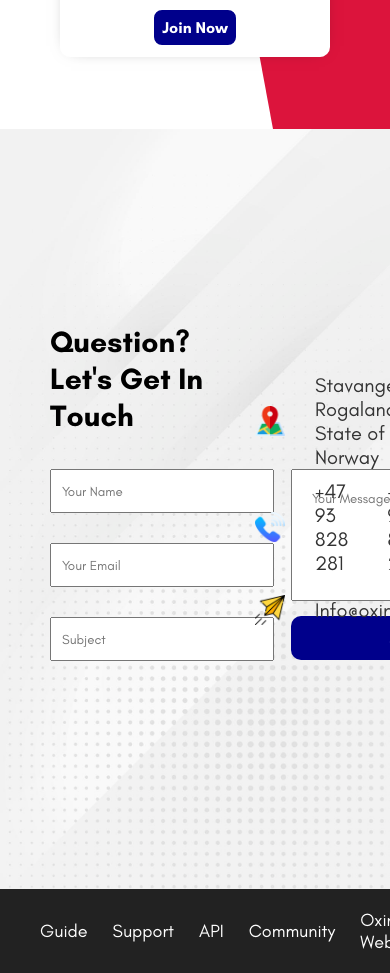
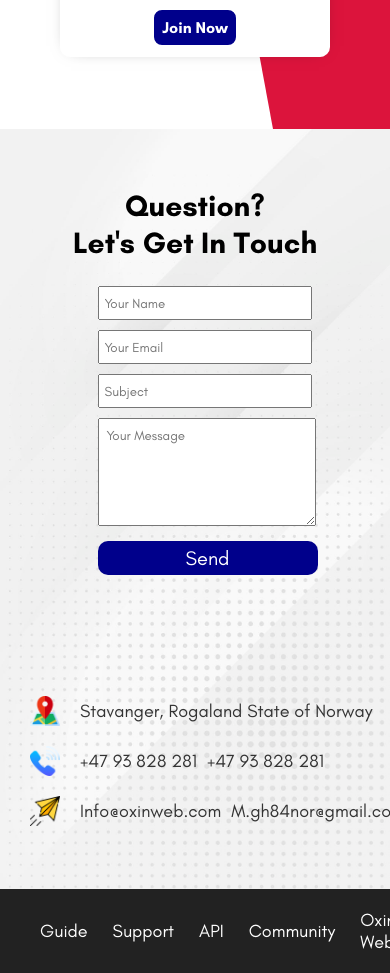
Before and after one commit to Mohammad-ghasempour/React-Website-Styled-Components, a React (Create React App) app: page / in a window 390 px wide. Shown: the part 3247-4220 px from the top of the page. Built offline with nearby package versions, Linux system fonts and the light colour scheme.

Commit message:
contact page has been responsived

```diff
--- a/src/components/Contact.jsx
+++ b/src/components/Contact.jsx
@@ -3,8 +3,7 @@ import styled from "styled-components";
 import LocationIcon from "../images/LocationIcon.png";
 import PhoneIcon from "../images/PhoneIcon.png";
 import PaperflyIcon from "../images/PaperFly.png";
-import BackgroundImage from "../images/background.jpg"
-
+import BackgroundImage from "../images/background.jpg";
 
 const Container = styled.div`
    height: 90%;
@@ -12,18 +11,37 @@ const Container = styled.div`
    background-size: cover;
    display: flex;
    align-items: center;
-`;
+   @media only screen and (max-width: 430px) {
+      flex-direction: column;
+      justify-content: space-around;
+      align-items: center;
 
-const Title = styled.span`
-   font-size: 30px;
-   font-weight: bold;
+   }
 `;
 
 const Left = styled.div`
    width: 50%;
    margin-left: 50px;
    margin-top: 60px;
+   @media only screen and (max-width: 430px) {
+      width: 100%;
+      margin-left: 0px;
+      margin-top: 5px;
+      display: flex;
+      flex-direction: column;
+      justify-content: space-around;
+      align-items: center;
+   }
+   `;
+const Title = styled.span`
+   font-size: 30px;
+   font-weight: bold;
+   @media only screen and (max-width: 430px) {
+      text-align: center;
+      margin-bottom: 15px;
+   }
 `;
+
 const Form = styled.form`
    height: 300px;
    width: 500px;
@@ -31,18 +49,31 @@ const Form = styled.form`
    flex-direction: column;
    flex-wrap: wrap;
    margin-top: 20px;
+   @media only screen and (max-width: 430px) {
+      flex-wrap: nowrap;
+      margin-top: 5px;
+      width: 50%;
+   }
 `;
 const Input = styled.input`
    width: 200px;
    height: 20px;
    padding: 10px;
    margin: 15px 0px;
+   @media only screen and (max-width: 430px) {
+      margin: 5px 0px;
+      padding: 5px;
+   }
 `;
 const TextBox = styled.textarea`
    width: 200px;
    height: 90px;
    padding: 20px;
    margin: 15px 0px;
+   @media only screen and (max-width: 430px) {
+      margin: 5px 0px;
+      padding: 8px;
+   }
 `;
 const Button = styled.button`
    width: 240px;
@@ -53,28 +84,47 @@ const Button = styled.button`
    border-radius: 10px;
    padding: 10px;
    cursor: pointer;
+   @media only screen and (max-width: 430px) {
+      width: 220px;
+      padding: 5px;
+      margin-top: 10px;
+   }
 `;
 
 const Right = styled.div`
    width: 50%;
    display: flex;
    flex-direction: column;
+   @media only screen and (max-width: 430px) {
+      width: 100%;
+
+   }
 `;
 
 const InfoContainer = styled.div`
    display: flex;
    align-items: center;
    margin-bottom: 10px;
-   `;
+   @media only screen and (max-width: 430px) {
+      margin-bottom: 0px;
+      height: 50px;;
+      margin-left: 20px;
+      align-items: center;
+   }
+`;
 const Icon = styled.img`
    width: 30px;
    height: 30px;
    padding: 10px;
-`;
+   `;
 const Text = styled.p`
    margin-left: 20px;
    font-size: 20px;
    color: #333;
+   @media only screen and (max-width: 430px) {
+      font-size: 18px;
+      margin-left: 10px;
+   }
 `;
 
 const Contact = () => {
@@ -96,13 +146,16 @@ const Contact = () => {
 
          <Right>
             <InfoContainer>
-               <Icon src={LocationIcon} ></Icon>    <Text>Stavanger, Rogaland State of Norway</Text>
+               <Icon src={LocationIcon}></Icon>{" "}
+               <Text>Stavanger, Rogaland State of Norway</Text>
             </InfoContainer>
             <InfoContainer>
-               <Icon src={PhoneIcon} /> <Text>+47 93 828 281</Text> <Text>+47 93 828 281</Text>
+               <Icon src={PhoneIcon} /> <Text>+47 93 828 281</Text>{" "}
+               <Text>+47 93 828 281</Text>
             </InfoContainer>
             <InfoContainer>
-               <Icon src={PaperflyIcon} /> <Text>Info@oxinweb.com</Text> <Text>M.gh84nor@gmail.com</Text>
+               <Icon src={PaperflyIcon} /> <Text>Info@oxinweb.com</Text>{" "}
+               <Text>M.gh84nor@gmail.com</Text>
             </InfoContainer>
          </Right>
       </Container>
```
